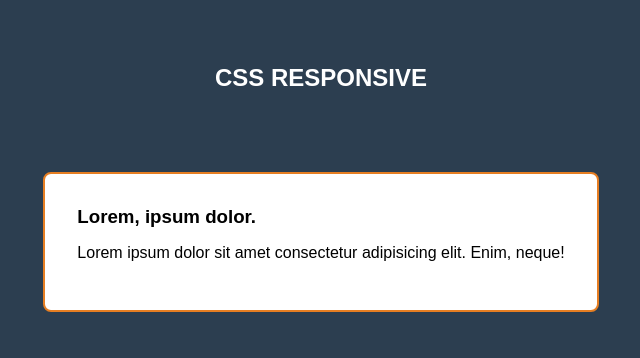
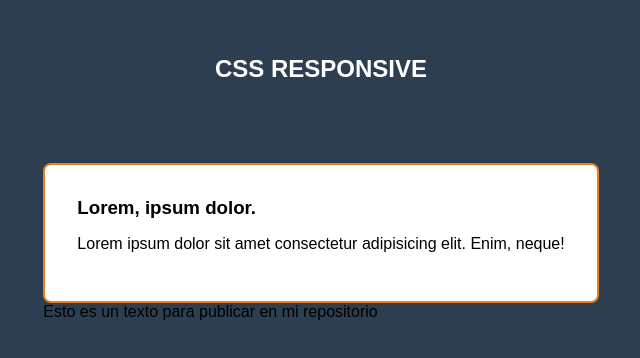
Before and after one commit to donCelis/responsive, a plain HTML site: page index.html in a window 1280 px wide. Shown: the part 212-570 px from the top of the page, without its empty margins (319-959 px from the left). Drawn offline with Linux system fonts and the light colour scheme.

Commit message:
texto agregado en el index.html

```diff
--- a/index.html
+++ b/index.html
@@ -24,6 +24,7 @@
             <button class="btn">Guardar</button>
           </article>
         </section>
+        <p>Esto es un texto para publicar en mi repositorio</p>
       </section>
     </div>
   </body>
```
